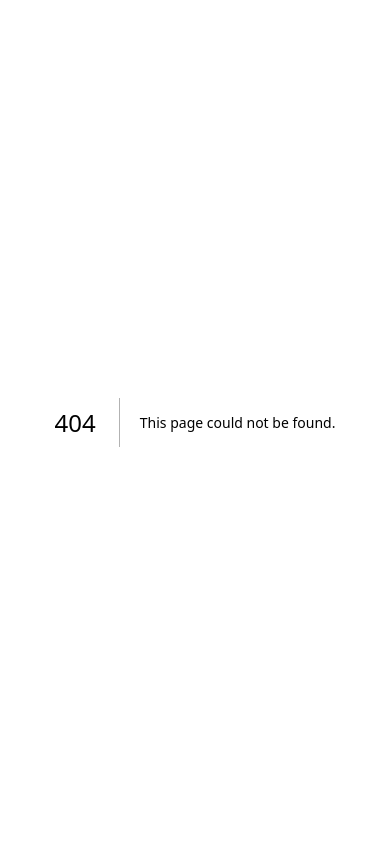
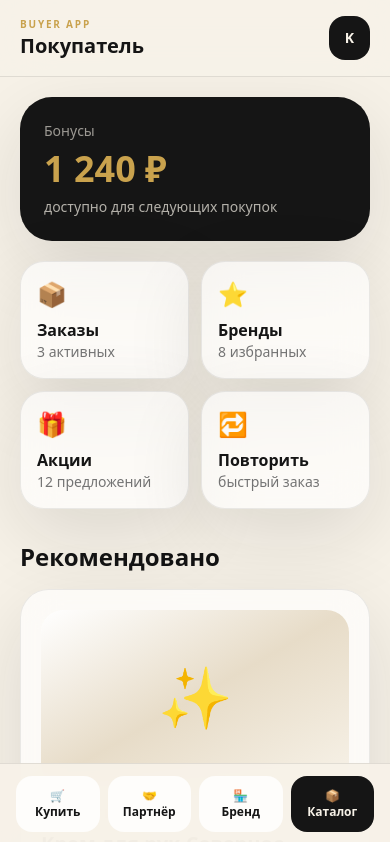
Before and after one commit to Iliavsevolodov/kaskada-, a Next.js app: page /buyer-app in a window 390 px wide. Before the commit this address had no page. Shown: the top 842 px of the page. Built offline with nearby package versions, Linux system fonts and the light colour scheme.

Commit message:
Add buyer mobile app screen

```diff
--- /dev/null
+++ b/src/app/buyer-app/page.tsx
@@ -0,0 +1,29 @@
+import { MobileShell } from '@/components/MobileShell';
+import { ProductCard } from '@/components/ProductCard';
+import { products } from '@/lib/data';
+
+export default function BuyerAppPage() {
+  return (
+    <MobileShell title="Покупатель" role="buyer app">
+      <div className="rounded-[2rem] bg-graphite p-6 text-cream shadow-soft">
+        <p className="text-sm text-cream/60">Бонусы</p>
+        <p className="mt-2 text-4xl font-black text-gold">1 240 ₽</p>
+        <p className="mt-2 text-sm text-cream/70">доступно для следующих покупок</p>
+      </div>
+      <div className="mt-5 grid grid-cols-2 gap-3">
+        <AppTile icon="📦" title="Заказы" text="3 активных" />
+        <AppTile icon="⭐" title="Бренды" text="8 избранных" />
+        <AppTile icon="🎁" title="Акции" text="12 предложений" />
+        <AppTile icon="🔁" title="Повторить" text="быстрый заказ" />
+      </div>
+      <h2 className="mt-8 text-2xl font-black">Рекомендовано</h2>
+      <div className="mt-4 grid gap-4">
+        {products.slice(0, 2).map((product) => <ProductCard product={product} key={product.id} />)}
+      </div>
+    </MobileShell>
+  );
+}
+
+function AppTile({ icon, title, text }: { icon: string; title: string; text: string }) {
+  return <div className="card-glass rounded-[1.5rem] p-4 shadow-soft"><p className="text-2xl">{icon}</p><p className="mt-2 font-black">{title}</p><p className="text-sm text-neutral-500">{text}</p></div>;
+}
```
